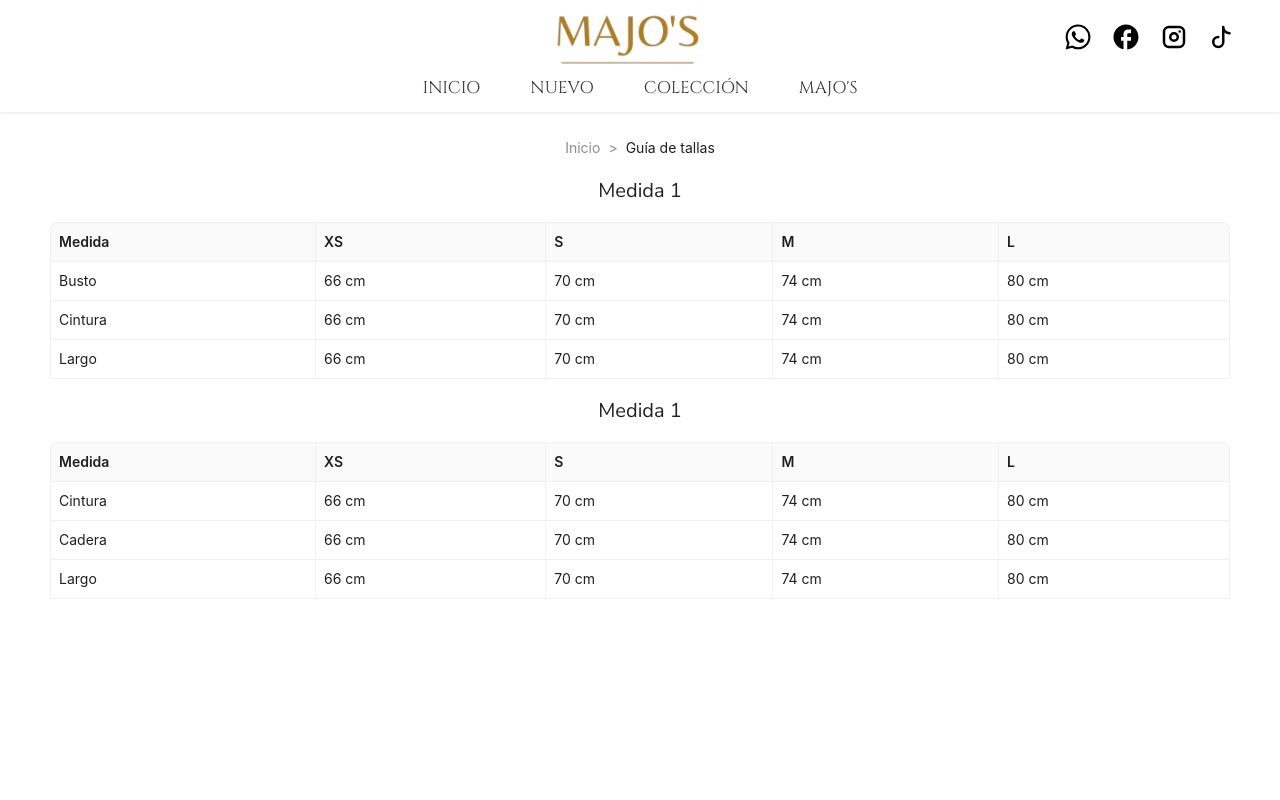
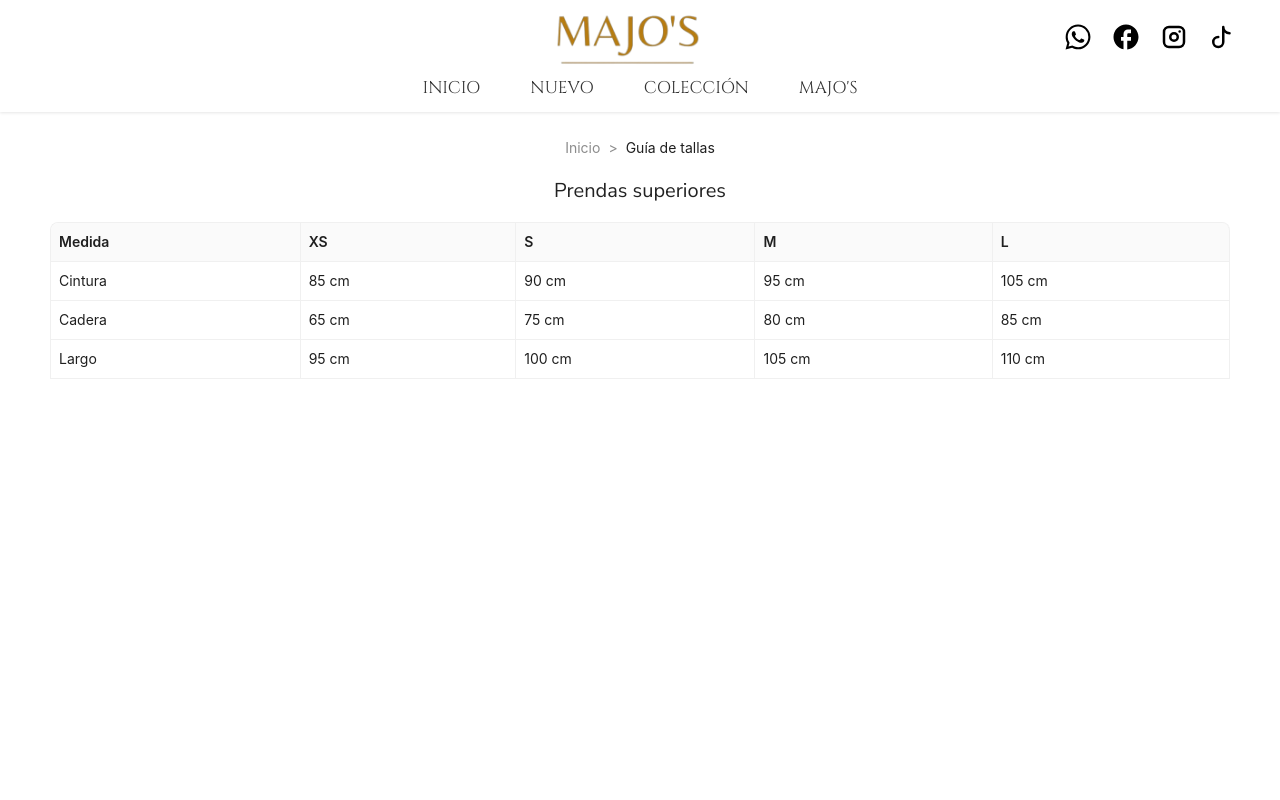
Before and after one commit to EnzoCodeDev/majo-s-store-react, a React (Create React App) app: page /size-guides in a window 1280 px wide. Shown: the top 800 px of the page. Built offline with nearby package versions, Linux system fonts and the light colour scheme.

Commit message:
cambios visuales

```diff
--- a/src/components/all-collection/AllCollection.jsx
+++ b/src/components/all-collection/AllCollection.jsx
@@ -34,7 +34,7 @@ export const AllCollection = () => {
                             <Card
                                 hoverable
                                 style={{ width: '100%' }}
-                                cover={<img alt="example" className='img' style={{ maxHeight: '400px', objectFit: 'cover' }} src={item['img']} />}
+                                cover={<img alt="example" className='img' src={item['img']} />}
                             >
                                 <Meta className='container-body' title={item['title']} description={`$${item['price']}`} />
                             </Card>
--- a/src/components/all-collection/allCollection.scss
+++ b/src/components/all-collection/allCollection.scss
@@ -23,8 +23,20 @@
         }
 
         .img {
-            max-height: 400px;
+            // max-height: 400px;
             object-fit: cover;
+
+            @include desktop {
+                height: 400px;
+            }
+
+            @include tablet {
+                height: 380px;
+            }
+
+            @include mobile {
+                height: 240px;
+            }
         }
 
         .container-body {
--- a/src/components/footer/Footer.jsx
+++ b/src/components/footer/Footer.jsx
@@ -8,15 +8,15 @@ import { Link, useNavigate } from "react-router-dom";
 let footerInfo = [{
   title: 'INFORMACIÓN',
   content: [{
-    text: 'Circular 73A #38-73, Medellín, Colombia.',
+    text: 'Roldanillo, Valle del Cauca',
     redirect: false,
     openWindow: false,
   }, {
-    text: '63625752763',
+    text: '318 - 684 - 9298',
     redirect: false,
     openWindow: false,
   }, {
-    text: 'Lunes - Viernes 8 a.m. - 6 p.m.',
+    text: 'Lunes a viernes  8 a.m. - 6 p.m.',
     redirect: false,
     openWindow: false,
   }]
@@ -27,7 +27,7 @@ let footerInfo = [{
     redirect: false,
     openWindow: false,
   }, {
-    text: "MAJO´S",
+    text: "MAJO'S",
     redirect: '/about',
     openWindow: false,
   }],
--- a/src/components/size/Size.jsx
+++ b/src/components/size/Size.jsx
@@ -28,66 +28,66 @@ export const Size = () => {
     const dataBody = [
         {
             key: '1',
-            medida: 'Busto',
-            xs: '66 cm',
-            s: '70 cm',
-            m: '74 cm',
-            l: '80 cm',
+            medida: 'Cintura',
+            xs: '85 cm',
+            s: '90 cm',
+            m: '95 cm',
+            l: '105 cm',
         },
         {
             key: '2',
-            medida: 'Cintura',
-            xs: '66 cm',
-            s: '70 cm',
-            m: '74 cm',
-            l: '80 cm',
+            medida: 'Cadera',
+            xs: '65 cm',
+            s: '75 cm',
+            m: '80 cm',
+            l: '85 cm',
         },
         {
             key: '3',
             medida: 'Largo',
-            xs: '66 cm',
-            s: '70 cm',
-            m: '74 cm',
-            l: '80 cm',
+            xs: '95 cm',
+            s: '100 cm',
+            m: '105 cm',
+            l: '110 cm',
         },
     ];
 
-    const data = [
-        {
-            key: '1',
-            medida: 'Cintura',
-            xs: '66 cm',
-            s: '70 cm',
-            m: '74 cm',
-            l: '80 cm',
-        },
-        {
-            key: '2',
-            medida: 'Cadera',
-            xs: '66 cm',
-            s: '70 cm',
-            m: '74 cm',
-            l: '80 cm',
-        },
-        {
-            key: '3',
-            medida: 'Largo',
-            xs: '66 cm',
-            s: '70 cm',
-            m: '74 cm',
-            l: '80 cm',
-        },
-    ];
+    // const data = [
+    //     {
+    //         key: '1',
+    //         medida: 'Cintura',
+    //         xs: '85 cm',
+    //         s: '90 cm',
+    //         m: '95 cm',
+    //         l: '105 cm',
+    //     },
+    //     {
+    //         key: '2',
+    //         medida: 'Cadera',
+    //         xs: '65 cm',
+    //         s: '75 cm',
+    //         m: '80 cm',
+    //         l: '85 cm',
+    //     },
+    //     {
+    //         key: '3',
+    //         medida: 'Largo',
+    //         xs: '95 cm',
+    //         s: '100 cm',
+    //         m: '105 cm',
+    //         l: '110 cm',
+    //     },
+    // ];
     return (
         <React.Fragment>
             <div className='container-table'>
-                <p>Medida 1</p>
+                <p>Prendas superiores</p>
                 <Table size={'small'} pagination={false} columns={columns} dataSource={dataBody} bordered />
             </div>
-            <div className='container-table'>
-                <p>Medida 1</p>
+            {/* <div className='container-table'>
+                <p>Prendas inferiores</p>
                 <Table size={'small'} pagination={false} columns={columns} dataSource={data} bordered />
-            </div>
+            </div> */}
         </React.Fragment>
     )
 }
--- a/src/components/swiper/swiperNewClothes.scss
+++ b/src/components/swiper/swiperNewClothes.scss
@@ -115,7 +115,7 @@
         }
 
         @include mobile {
-            font-size: 12px;
+            font-size: 11px;
             letter-spacing: 4px;
         }
     }
@@ -133,7 +133,7 @@
         }
 
         @include mobile {
-            font-size: 40px;
+            font-size: 27px;
         }
     }
 
--- a/src/data/dataProducts.jsx
+++ b/src/data/dataProducts.jsx
@@ -16,7 +16,8 @@ import azul8 from '../assets/products/azzul/present/azzul_8.jpg';
 import alfa1 from '../assets/products/alfa/present/alfa_1.jpg';
 import alfa2 from '../assets/products/alfa/present/alfa_2.jpg';
 import alfa3 from '../assets/products/alfa/present/alfa_3.jpg';
-import alfa4 from '../assets/products/alfa/present/alfa_4.jpg';
+import alfa5 from '../assets/products/alfa/present/alfa_5.jpg';
+import alfa6 from '../assets/products/alfa/present/alfa_6.jpg';
 
 
 export let dataProducts = {
@@ -51,7 +52,7 @@ export let dataProducts = {
         detail: {
             title: 'Conjunto PINE',
             price: '150.000',
-            img: [pine3, pine1, pine2, pine4, pine5],
+            img: [pine1, pine3, pine4, pine5],
             description: {
                 t1: 'Empoderate con el conjunto PINE🍍',
                 t2: 'PINE está inspirado por esos colores que queremos preservar💚',
@@ -68,7 +69,7 @@ export let dataProducts = {
         detail: {
             title: 'Crop Top AZZUL',
             price: '97.000',
-            img: [azul2, azul3, azul4, azul5, azul6, azul7, azul8, azul1],
+            img: [azul1, azul2, azul7, azul8, azul5, azul6, azul3, azul4],
             description: {
                 t1: 'Empoderate con el Crop Top AZZUL💙',
                 t2: 'AZZUL está inspirado por esos colores que queremos preservar.',
@@ -85,7 +86,7 @@ export let dataProducts = {
         detail: {
             title: 'Crop Top ALFA',
             price: '140.000',
-            img: [alfa1, alfa2, alfa3, alfa4],
+            img: [alfa2, alfa5, alfa3, alfa6],
             description: {
                 t1: 'Siéntete  segura con el crop top ALFA💛.',
                 t2: 'ALFA está inspirado en lo mágico, elegante y exclusivo del municipio Roldanillo, características que comparte con el top del mes enero.',
--- a/src/pages/details/Details.jsx
+++ b/src/pages/details/Details.jsx
@@ -143,7 +143,7 @@ export const Details = () => {
                                             window.open("https://wa.me/message/VRYESG22ZYGPB1")
                                         }}
                                     >
-                                        <Button icon={<WhatsAppOutlined />} className='whatsapp' type="primary"> WhatsApp </Button>
+                                        <Button icon={<WhatsAppOutlined />} className='whatsapp' type="primary"> Comprar </Button>
                                     </Link>
                                 </div>
                             </div>
```
Also changed, not shown: src/assets/products/alfa/present/alfa_5.jpg (added), src/assets/products/alfa/present/alfa_6.jpg (added).
